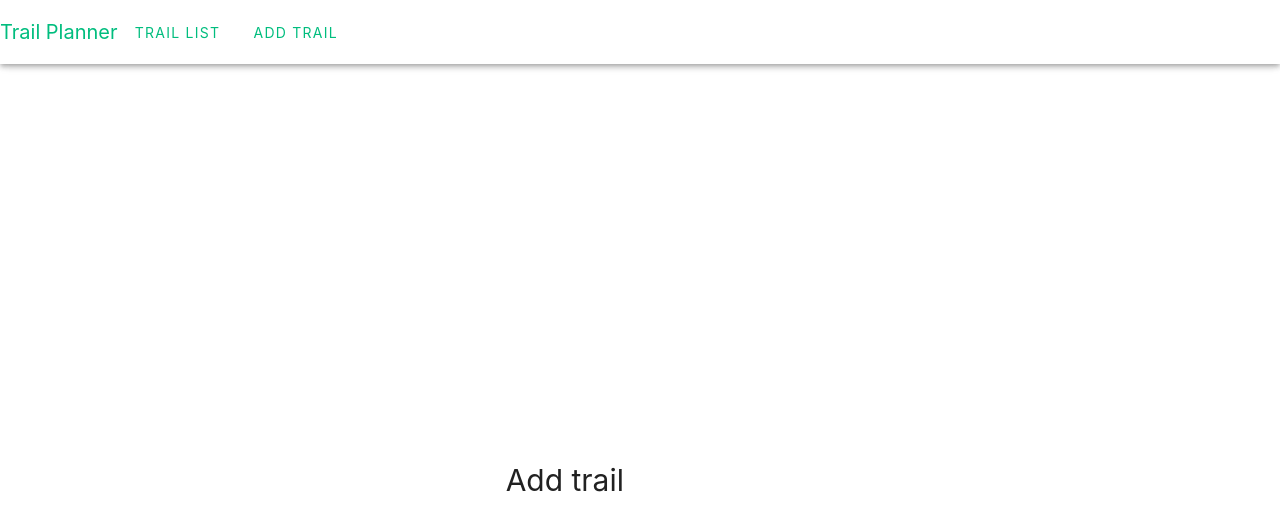
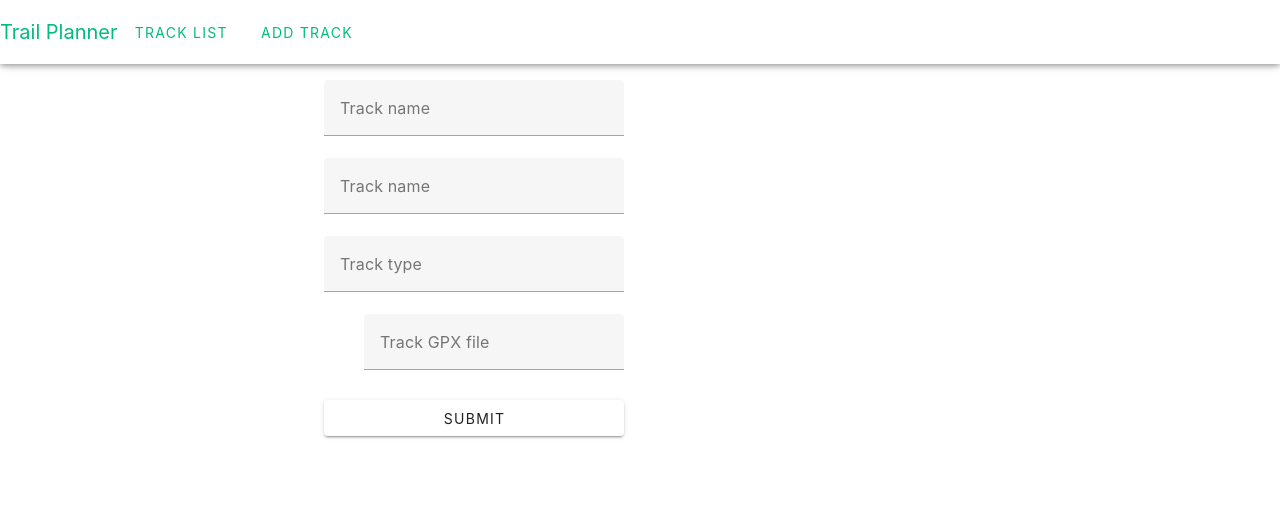
Before and after one commit to MasterCloudApps-Projects/trail-planner-frontend, a Vue app: page /trails/add in a window 1280 px wide. Shown: the top 530 px of the page. Built offline with nearby package versions, Linux system fonts and the light colour scheme.

Commit message:
Upload track

```diff
--- a/package.json
+++ b/package.json
@@ -21,7 +21,7 @@
   "devDependencies": {
     "@rushstack/eslint-patch": "^1.1.4",
     "@types/jsdom": "^20.0.1",
-    "@types/node": "^18.11.12",
+    "@types/node": "^18.13.0",
     "@vitejs/plugin-vue": "^4.0.0",
     "@vue/eslint-config-prettier": "^7.0.0",
     "@vue/eslint-config-typescript": "^11.0.0",
--- a/src/App.vue
+++ b/src/App.vue
@@ -5,13 +5,15 @@ import { RouterLink, RouterView } from "vue-router";
 <template>
   <v-app id="trailplanner">
     <v-app-bar>
-      <RouterLink to="/"
-        ><v-toolbar-title>Trail Planner</v-toolbar-title></RouterLink
-      >
-      <RouterLink to="/"><v-btn variant="text">Trail List</v-btn></RouterLink>
-      <RouterLink to="/trails/add"
-        ><v-btn variant="text">Add Trail</v-btn></RouterLink
-      >
+      <RouterLink to="/">
+        <v-toolbar-title>Trail Planner</v-toolbar-title>
+      </RouterLink>
+      <RouterLink to="/">
+        <v-btn variant="text">Track List</v-btn>
+      </RouterLink>
+      <RouterLink to="/trails/add">
+        <v-btn variant="text">Add Track</v-btn>
+      </RouterLink>
     </v-app-bar>
 
     <v-main>
--- a/src/main.ts
+++ b/src/main.ts
@@ -3,14 +3,22 @@ import App from "./App.vue";
 import router from "./router";
 import "vuetify/styles";
 import { createVuetify } from "vuetify";
+import { aliases, mdi } from "vuetify/iconsets/mdi";
 import * as components from "vuetify/components";
 import * as directives from "vuetify/directives";
 import "./assets/main.css";
-import {createPinia} from "pinia";
+import { createPinia } from "pinia";
 
 const vuetify = createVuetify({
   components,
   directives,
+  icons: {
+    defaultSet: "mdi",
+    aliases,
+    sets: {
+      mdi,
+    },
+  },
 });
 
 const pinia = createPinia();
--- a/src/stores/TrackStore.ts
+++ b/src/stores/TrackStore.ts
@@ -14,7 +14,9 @@ export const useTrackStore = defineStore("tracks", {
   },
   actions: {
     async fetchTracks() {
-      axios.get("http://localhost:8080/track").then((response) => {
+      const apiHost = import.meta.env.VITE_API_HOST;
+
+      axios.get(`${apiHost}tracks`).then((response) => {
         this.tracks = [];
         response.data.map((trackInfo: TrackInfo) => {
           this.tracks.push({
@@ -25,6 +27,19 @@ export const useTrackStore = defineStore("tracks", {
         });
       });
     },
+
+    async addTrack(name: string, description: string, type: string, file: any) {
+      const apiHost = import.meta.env.VITE_API_HOST;
+
+      const formData = new FormData();
+
+      formData.append("file", file[0]);
+      formData.append("name", name);
+      formData.append("description", description);
+      formData.append("type", type);
+
+      await axios.post(`${apiHost}tracks/upload-gpx`, formData);
+    },
   },
 });
 
--- a/src/views/AddTrail.vue
+++ b/src/views/AddTrail.vue
@@ -1,7 +1,80 @@
+<script lang="ts">
+import { useTrackStore } from "@/stores/TrackStore";
+import { defineComponent } from "vue";
+
+export default defineComponent({
+  setup() {
+    const trackStore = useTrackStore();
+
+    function addTrackAndClear(
+      name: string,
+      description: string,
+      type: string,
+      file: any
+    ) {
+      trackStore.addTrack(name, description, type, file);
+    }
+
+    return { addTrackAndClear };
+  },
+  data: () => ({
+    name: "",
+    description: "",
+    type: "",
+    file: [],
+    nameRules: [
+      (value: string) => {
+        return value ? true : "You must enter a track name.";
+      },
+    ],
+    descriptionRules: [
+      (value: string) => {
+        return value ? true : "You must enter a track description.";
+      },
+    ],
+    typeRules: [
+      (value: string) => {
+        return value ? true : "You must enter a track type.";
+      },
+    ],
+    gpxRules: [
+      (value: any) => {
+        return value ? true : "You must upload a valid GPX file";
+      },
+    ],
+  }),
+});
+</script>
+
 <template>
-  <div class="about">
-    <h1>Add trail</h1>
-  </div>
+  <v-sheet width="300" class="mx-auto">
+    <v-form @submit.prevent="addTrackAndClear(name, description, type, file)">
+      <v-text-field
+        v-model="name"
+        :rules="nameRules"
+        label="Track name"
+      ></v-text-field>
+      <v-text-field
+        v-model="description"
+        :rules="descriptionRules"
+        label="Track name"
+      ></v-text-field>
+      <v-text-field
+        v-model="type"
+        :rules="typeRules"
+        label="Track type"
+      ></v-text-field>
+
+      <v-file-input
+        clearable
+        label="Track GPX file"
+        :rules="gpxRules"
+        accept=".gpx"
+        v-model="file"
+      ></v-file-input>
+      <v-btn type="submit" block class="mt-2">Submit</v-btn>
+    </v-form>
+  </v-sheet>
 </template>
 
 <style>
```
Also changed, not shown: 2 other files (tests, documents, lock files or other folders).
